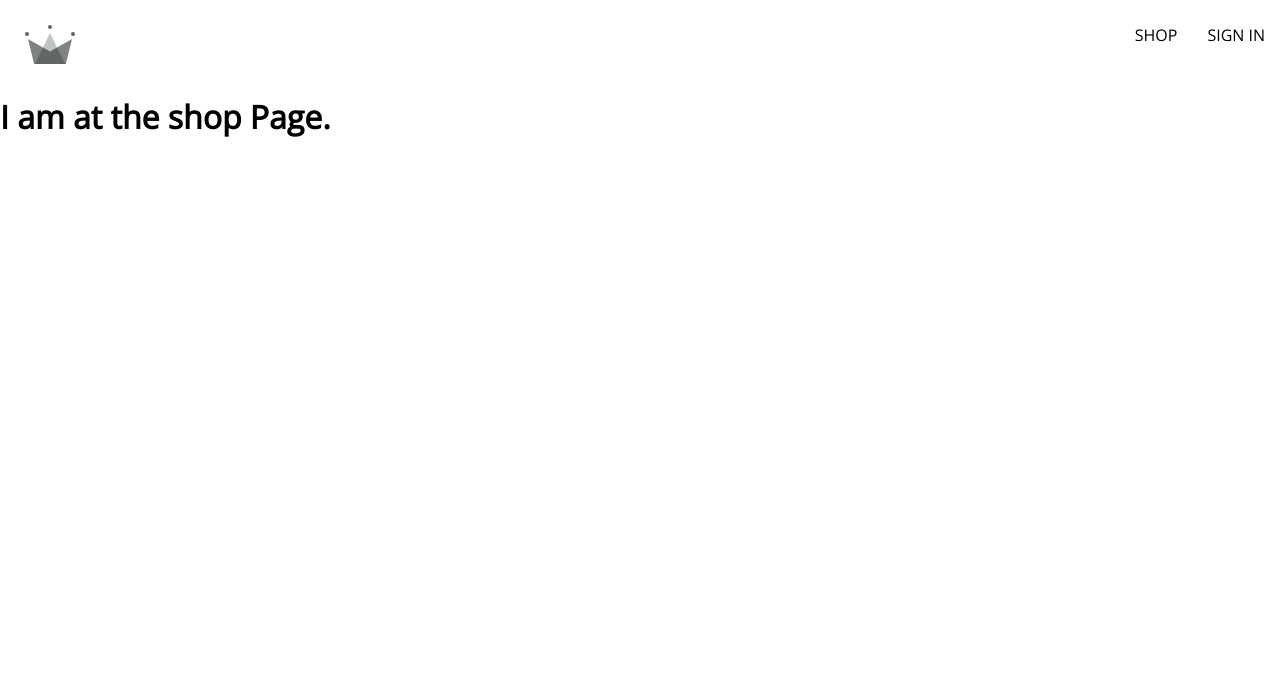
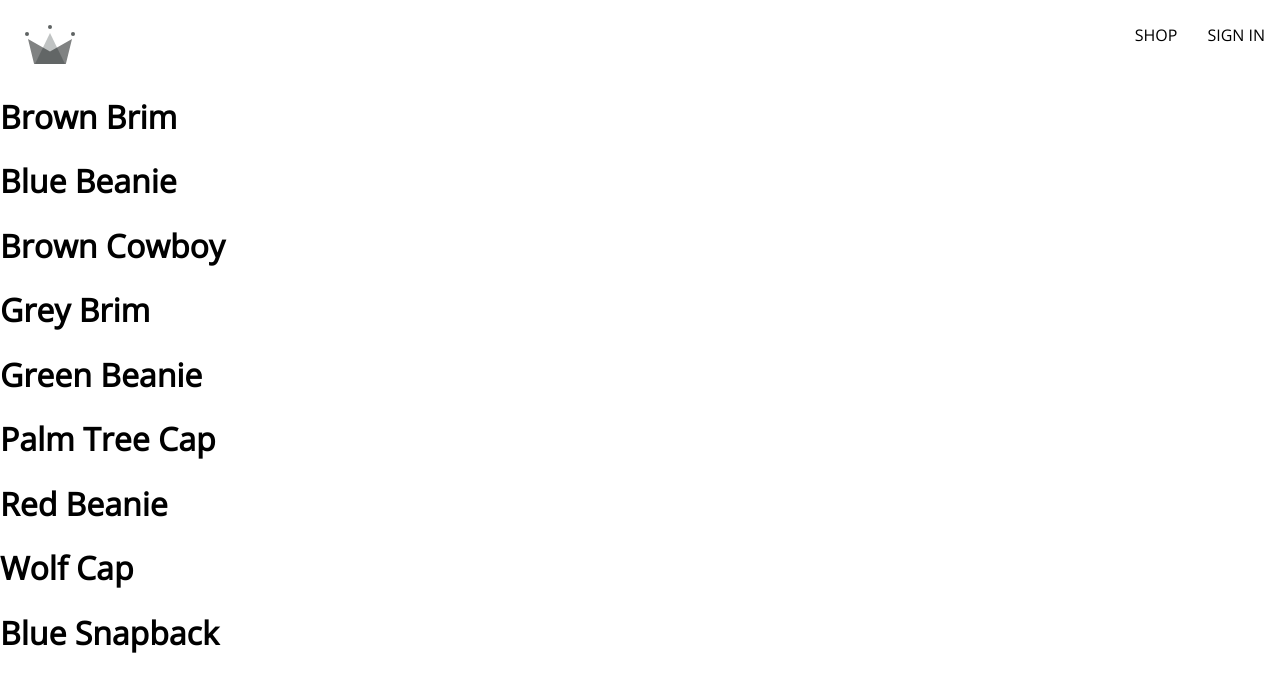
Before and after one commit to Sampathkumarvuradi/crwn-clothing, a React (Create React App) app: page /shop in a window 1280 px wide. Shown: the top 692 px of the page. Built offline with nearby package versions, Linux system fonts and the light colour scheme; no server answers.

Commit message:
New shop page

```diff
--- a/src/App.js
+++ b/src/App.js
@@ -3,10 +3,7 @@
 import Home from "./routes/home/home.component";
 import Navigation from "./routes/navigation/navigation.compnent";
 import Authentication from "./routes/authentication/authentication.component";
-
-const Shop = () => {
-  return <h1>I am at the shop Page.</h1>;
-};
+import Shop from "./routes/shop/shop.component";
 
 const App = () => {
   return (
--- a/src/components/sign-in-form/sign-in-form.component.jsx
+++ b/src/components/sign-in-form/sign-in-form.component.jsx
@@ -1,15 +1,14 @@
-import { useState, useContext } from "react";
+import { useState } from "react";
 
 import FormInput from "../form-input/form-input.component";
 import Button from "../button/button.component";
-
-import { UserContext } from "../../contexts/user.context";
 
 import {
   createUserDocumentFromAuth,
   signInWithGooglePopup,
   signInAuthUserWithEmailAndPassword,
 } from "../../utils/firebase/firebase.utils";
+
 import "./sign-in-form.styles.scss";
 
 const defaultFormFields = {
@@ -21,27 +20,19 @@
   const [formFields, setFormFields] = useState(defaultFormFields);
   const { email, password } = formFields;
 
-  const { setCurrentUser } = useContext(UserContext);
-
   const resetFormFields = () => {
     setFormFields(defaultFormFields);
   };
 
   const signInWithGoogle = async () => {
-    const { user } = await signInWithGooglePopup();
-    await createUserDocumentFromAuth(user);
+    await signInWithGooglePopup();
   };
 
   const handleSubmit = async (e) => {
     e.preventDefault();
 
     try {
-      const { user } = await signInAuthUserWithEmailAndPassword(
-        email,
-        password
-      );
-      setCurrentUser(user);
-
+      await signInAuthUserWithEmailAndPassword(email, password);
       resetFormFields();
     } catch (error) {
       switch (error.code) {
--- a/src/components/sign-up form/sign-up-form.component.jsx
+++ b/src/components/sign-up form/sign-up-form.component.jsx
@@ -1,4 +1,4 @@
-import { useState, useContext } from "react";
+import { useState } from "react";
 
 import FormInput from "../form-input/form-input.component";
 import Button from "../button/button.component";
@@ -7,8 +7,6 @@
   createAuthUserWithEmailAndPassword,
   createUserDocumentFromAuth,
 } from "../../utils/firebase/firebase.utils";
-
-import { UserContext } from "../../contexts/user.context";
 
 import "./sign-up-form.styles.scss";
 
@@ -22,8 +20,6 @@
 const SignUpForm = () => {
   const [formFields, setFormFields] = useState(defaultFormFields);
   const { displayName, email, password, confirmPassword } = formFields;
-
-  const { setCurrentUser } = useContext(UserContext);
 
   const resetFormFields = () => {
     setFormFields(defaultFormFields);
@@ -42,8 +38,6 @@
         email,
         password
       );
-
-      setCurrentUser(user);
 
       await createUserDocumentFromAuth(user, { displayName });
       resetFormFields();
--- a/src/contexts/user.context.jsx
+++ b/src/contexts/user.context.jsx
@@ -1,4 +1,9 @@
-import { createContext, useState } from "react";
+import { createContext, useState, useEffect } from "react";
+
+import {
+  onAuthStateChangedListener,
+  createUserDocumentFromAuth,
+} from "../utils/firebase/firebase.utils";
 
 // as the actual value you want to access
 export const UserContext = createContext({
@@ -10,5 +15,15 @@
   const [currentUser, setCurrentUser] = useState(null);
   const value = { currentUser, setCurrentUser };
 
+  useEffect(() => {
+    const unsubscribe = onAuthStateChangedListener((user) => {
+      if (user) {
+        createUserDocumentFromAuth(user);
+      }
+      setCurrentUser(user);
+    });
+
+    return unsubscribe;
+  }, []);
   return <UserContext.Provider value={value}>{children}</UserContext.Provider>;
 };
--- a/src/routes/navigation/navigation.compnent.jsx
+++ b/src/routes/navigation/navigation.compnent.jsx
@@ -9,12 +9,7 @@
 import "./navigation.styles.scss";
 
 const Navigation = () => {
-  const { currentUser, setCurrentUser } = useContext(UserContext);
-
-  const signOutHandler = async () => {
-    await signOutUser();
-    setCurrentUser(null);
-  };
+  const { currentUser } = useContext(UserContext);
 
   return (
     <Fragment>
@@ -27,7 +22,7 @@
             SHOP
           </Link>
           {currentUser ? (
-            <span className='nav-link' onClick={signOutHandler}>
+            <span className='nav-link' onClick={signOutUser}>
               SIGN OUT
             </span>
           ) : (
--- /dev/null
+++ b/src/routes/shop/shop.component.jsx
@@ -0,0 +1,15 @@
+import SHOP_DATA from "../../shop-data.json";
+
+const Shop = () => {
+  return (
+    <div>
+      {SHOP_DATA.map(({ id, name }) => (
+        <div key={id}>
+          <h1>{name}</h1>
+        </div>
+      ))}
+    </div>
+  );
+};
+
+export default Shop;
--- /dev/null
+++ b/src/shop-data.json
@@ -0,0 +1,56 @@
+[
+  {
+    "id": 1,
+    "name": "Brown Brim",
+    "imageUrl": "https://i.ibb.co/ZYW3VTp/brown-brim.png",
+    "price": 25
+  },
+  {
+    "id": 2,
+    "name": "Blue Beanie",
+    "imageUrl": "https://i.ibb.co/ypkgK0X/blue-beanie.png",
+    "price": 18
+  },
+  {
+    "id": 3,
+    "name": "Brown Cowboy",
+    "imageUrl": "https://i.ibb.co/QdJwgmp/brown-cowboy.png",
+    "price": 35
+  },
+  {
+    "id": 4,
+    "name": "Grey Brim",
+    "imageUrl": "https://i.ibb.co/RjBLWxB/grey-brim.png",
+    "price": 25
+  },
+  {
+    "id": 5,
+    "name": "Green Beanie",
+    "imageUrl": "https://i.ibb.co/YTjW3vF/green-beanie.png",
+    "price": 18
+  },
+  {
+    "id": 6,
+    "name": "Palm Tree Cap",
+    "imageUrl": "https://i.ibb.co/rKBDvJX/palm-tree-cap.png",
+    "price": 14
+  },
+  {
+    "id": 7,
+    "name": "Red Beanie",
+    "imageUrl": "https://i.ibb.co/bLB646Z/red-beanie.png",
+    "price": 18
+  },
+  {
+    "id": 8,
+    "name": "Wolf Cap",
+    "imageUrl": "https://i.ibb.co/1f2nWMM/wolf-cap.png",
+    "price": 14
+  },
+  {
+    "id": 9,
+    "name": "Blue Snapback",
+    "imageUrl": "https://i.ibb.co/X2VJP2W/blue-snapback.png",
+    "price": 16
+  }
+]
--- a/src/utils/firebase/firebase.utils.js
+++ b/src/utils/firebase/firebase.utils.js
@@ -8,6 +8,7 @@
   createUserWithEmailAndPassword,
   signInWithEmailAndPassword,
   signOut,
+  onAuthStateChanged,
 } from "firebase/auth";
 import { getFirestore, doc, getDoc, setDoc } from "firebase/firestore";
 
@@ -80,3 +81,7 @@
 };
 
 export const signOutUser = async () => await signOut(auth);
+
+export const onAuthStateChangedListener = (callback) => {
+  onAuthStateChanged(auth, callback);
+};
```
